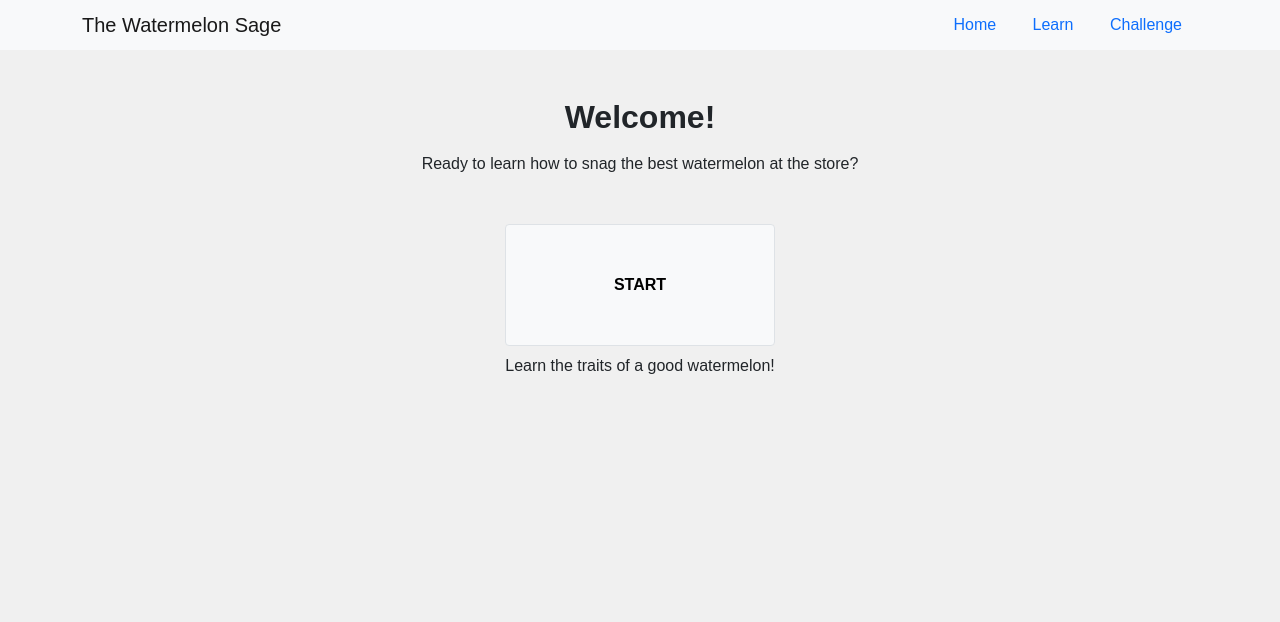
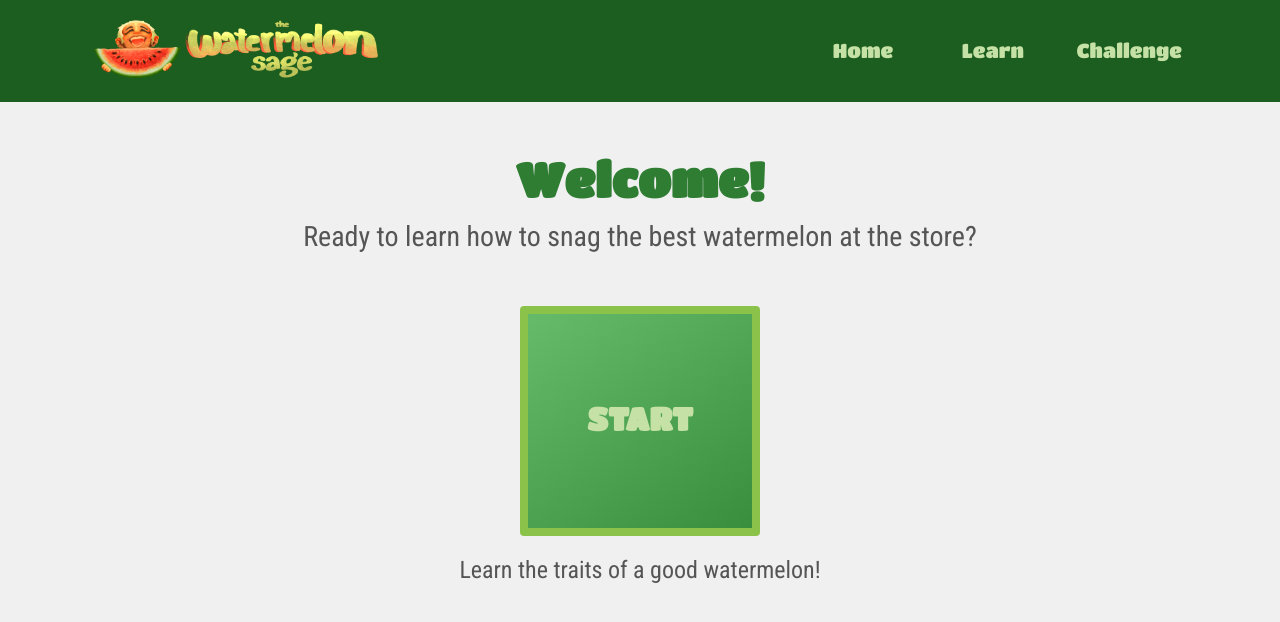
Before and after one commit to kevinlian2it/watermelon-sage, a Flask app: page / in a window 1280 px wide. Shown: the top 622 px of the page. Run offline with Flask 3, Linux system fonts and the light colour scheme.

Commit message:
Implemented home page design

```diff
--- a/static/main.css
+++ b/static/main.css
@@ -24,6 +24,78 @@
 
 .mt-5 {
     margin-top: 3rem;
+}
+
+.home-welcome {
+    color: #2e7d32;
+    font-family: 'Titan One', cursive;
+    font-size: 3rem;
+    font-weight: bold;
+    margin-bottom: 0.5rem;
+}
+
+.home-subtitle {
+    color: #555;
+    font-family: 'Roboto Condensed', sans-serif;
+    font-size: 1.75rem;
+    margin-bottom: 2rem;
+}
+
+.home-start-btn {
+    display: inline-block;
+    width: 240px;
+    height: 230px;
+    line-height: 210px;
+    text-align: center;
+    text-transform: uppercase;
+    font-family: 'Titan One', cursive;
+    font-size: 2rem;
+    font-weight: bold;
+    color: #c5e1a5;
+    background: linear-gradient(145deg, #66bb6a, #388e3c);
+    border: 8px solid #8bc34a;
+    border-radius: 4px;
+    text-decoration: none;
+    transition: transform 0.1s ease-in-out, box-shadow 0.1s;
+}
+
+.home-start-btn:hover {
+    transform: scale(1.05);
+    color: #c5e1a5;
+    box-shadow: 0 0 15px rgba(56, 142, 60, 0.6);
+}
+
+.home-start-subtitle {
+    color: #555;
+    font-family: 'Roboto Condensed', sans-serif;
+    font-size: 1.5rem;
+    margin-top: 1rem;
+    margin-bottom: 2rem;
+}
+
+.custom-navbar .container {
+    padding-top: 0.5rem;
+    padding-bottom: 0.5rem;
+}
+
+.custom-navbar {
+    background-color: #1b5e20;
+}
+
+.nav-logo {
+    height: 70px;
+    width: auto;
+}
+
+.navbar-brand,
+.nav-link {
+    font-family: 'Titan One', cursive;
+    color:       #c5e1a5 !important;
+    font-size:   1.25rem;
+}
+
+.nav-link:hover {
+    color: #c5e1a5 !important;
 }
 
 * { margin: 0; padding: 0; box-sizing: border-box; }
--- a/templates/home.html
+++ b/templates/home.html
@@ -2,16 +2,14 @@
 
 {% block content %}
   <div class="text-center">
-    <h2 class="font-weight-bold">Welcome!</h2>
-    <p class="mt-3">Ready to learn how to snag the best watermelon at the store?</p>
+    <h2 class="home-welcome">Welcome!</h2>
+    <p class="home-subtitle">Ready to learn how to snag the best watermelon at the store?</p>
 
-    <div class="d-flex justify-content-center mt-5">
-      <div class="mx-4">
-        <a href="{{ url_for('learn') }}" class="btn btn-light border p-5 d-block">
-          <strong>START</strong>
-        </a>
-        <p class="mt-2">Learn the traits of a good watermelon!</p>
-      </div>
+    <div class="mt-5">
+      <a href="{{ url_for('learn') }}" class="home-start-btn">
+        START
+      </a>
+      <p class="home-start-subtitle">Learn the traits of a good watermelon!</p>
     </div>
   </div>
 {% endblock %}
--- a/templates/layout.html
+++ b/templates/layout.html
@@ -13,18 +13,27 @@
 
     <link rel="stylesheet" href="{{ url_for('static', filename='main.css') }}">
 
+    <link href="https://fonts.googleapis.com/css2?family=Roboto+Condensed:wght@400;700&family=Titan+One&display=swap" rel="stylesheet">
+    <link rel="stylesheet" href="{{ url_for('static', filename='main.css') }}">
+
     <title>The Watermelon Sage</title>
   </head>
   <body>
-    <nav class="navbar navbar-expand-lg navbar-light bg-light">
-      <div class="container d-flex justify-content-between">
-        <span class="navbar-brand mb-0 h1">The Watermelon Sage</span>
-        <div>
-          <a class="nav-link d-inline" href="/">Home</a>
-          <a class="nav-link d-inline" href="/learn">Learn</a>
-          <a class="nav-link d-inline" href="{{ url_for('challenge', scenario=1) }}">Challenge</a>
+    <nav class="navbar navbar-expand-lg custom-navbar">
+        <div class="container d-flex justify-content-between align-items-center">
+          <div class="d-flex align-items-center">
+            <img
+              src="{{ url_for('static', filename='images/logo.png') }}"
+              class="nav-logo"
+            >
+          </div>
+
+          <div>
+            <a class="nav-link d-inline mx-3" href="/">Home</a>
+            <a class="nav-link d-inline mx-3" href="/learn">Learn</a>
+            <a class="nav-link d-inline"    href="{{ url_for('challenge', scenario=1) }}">Challenge</a>
+          </div>
         </div>
-      </div>
     </nav>
 
     <div class="container mt-5">
--- a/templates/lesson.html
+++ b/templates/lesson.html
@@ -29,7 +29,7 @@
       </div>
     </div>
 
-    <a href="{{ url_for('learn') }}" class="btn btn-outline-dark">
+    <a href="{{ url_for('learn') }}" class="btn btn-outline-secondary mt-4">
       Got it!
     </a>
 
```
